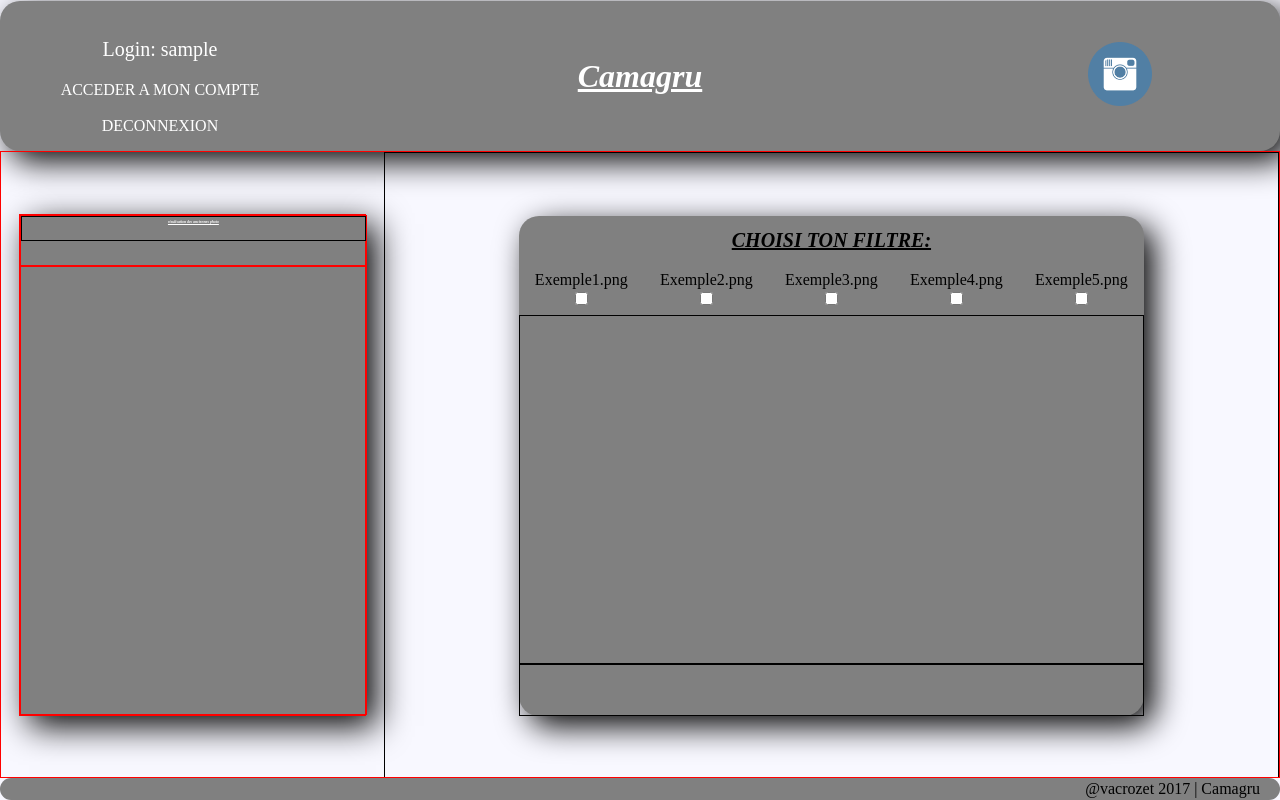
After one commit to vacrozet/Camagru, a PHP site: page /take_picture.php in a window 1280 px wide. The commit adds this page. Run offline with PHP 8.4, Linux system fonts and the light colour scheme; the visitor is signed in with stand-in values (Sample User, id 1).

Commit message:
--wip-- [skip ci]

```diff
--- a/index.css
+++ b/index.css
@@ -77,3 +77,74 @@
 	height: 100%;
 	display: flex;
 }
+.take_picture {
+	height: 80%;
+	width: 70%;
+	margin: auto;
+	display: flex;
+	flex-direction: column;
+	background-color: grey;
+	border-radius: 20px;
+	box-shadow: 10px 10px 2em black;
+	min-width: 500px;
+	min-height: 500px;
+}
+.parent {
+	display: flex;
+	flex-direction: row;
+}
+.parents {
+	display: flex;
+	min-width: 600px;
+}
+.choose {
+	height: 20%;
+	display: flex;
+	flex-direction: column;
+}
+.cadre {
+	border: solid 1px black;
+	height: 70%;
+}
+.enter {
+	border: solid 1px black;
+	height: 10%;
+}
+.direction {
+	display: flex;
+	flex-direction: row;
+}
+.take {
+	border: solid 1px black;
+	width: 70%;
+	height: 100%;
+}
+.visu {
+	height: 100%;
+	width: 30%;
+	min-height: 500px;
+	min-width: 200px;
+	display: flex;
+}
+.test {
+	margin: auto;
+	border: solid 1px red;
+	height: 80%;
+	width: 90%;
+	background: grey;
+	box-shadow: 10px 10px 2em black;
+	display: flex;
+	flex-direction: column;
+}
+.choose_filtre {
+	height: 10%;
+	width: 100%;
+	display: flex;
+	flex-direction: column;
+	border: solid 1px red;
+}
+.defile_photo {
+	border: solid 1px red;
+	height: 90%;
+	width: 100%;
+}
--- a/inscription.html
+++ b/inscription.html
@@ -27,7 +27,8 @@
 					<input style="text-align: center;" type="cp"       name="cp"        placeholder="cp"><br /><br />
 					<input style="text-align: center;" type="Ville"    name="Ville"     placeholder="Ville"><br /><br />
 					<input style="text-align: center;" type="Numero"   name="Numero"    placeholder="Numero"><br /><br />
-					<input type="checkbox" name="condition" Value="ok"> J'accepte les conditions generale d'utilisation<br />
+					<input style="text-align: center;" type="Mail"     name="Mail"      placeholder="Mail*"><br /><br />
+					<input type="checkbox" name="condition" Value="ok"> J'accepte les conditions generale d'utilisation*<br />
 					<input type="submit" name="inscription" value="Inscription">
 				</form><br />
 			</div>
--- /dev/null
+++ b/take_picture.php
@@ -0,0 +1,109 @@
+			<?php
+session_start();
+?>
+<!DOCTYPE html>
+<html>
+<head>
+	<title>Camagru</title>
+	<link rel="stylesheet" type="text/css" href="./index.css">
+</head>
+<body>
+	<header class="header">
+		<div class="inheaderborder">
+		<?php
+			if ($_SESSION['user_name'] == "")
+			{
+		?>
+			<div class="enfant sizeborderleft">
+				<form method="post" action="./connexion.php">
+					<input type="Login" name="Login" placeholder="Login"><br /><br />
+					<input type="Password" name="Passwd" placeholder="Password"><br /><br />
+					<input type="submit" name="Connexion" value="Connexion">
+				</form><br />
+				<a class="colorlink" href="./inscription.html">Creation de compte</a></div>
+			<?php
+			}
+			else
+			{
+			?>
+ 			<div class="enfant sizeborderleft">
+	 			<p class="colorlink" style="font-size: 20px;">Login: <?php echo $_SESSION['user_name'];?></p>
+	 			<a class="colorlink" href="./mon_compte.html">ACCEDER A MON COMPTE</a><br /><br />
+	 			<a class="colorlink" href="./logout.php">DECONNEXION</a>
+ 			</div>
+ 			<?php
+ 			}
+ 			?>
+ 		</div>
+		<div class="inheadercenter">
+			<div class="enfant"><U><I><h1>Camagru</h1></I></U></div>
+		</div>
+		<div class="inheaderborder">
+			<?php
+				if ($_SESSION['user_name'] != "")
+				{
+			?>
+			<div class="enfant">
+				<a href="./take_picture.php">
+					<img class="appareil" src="./img/instagram.png">
+				</a>
+			</div>
+			<?php
+				}
+				else
+				{
+			?>
+			<div class="enfant">
+				<a href="#">
+					<img class="appareil" src="./img/instagram.png">
+				</a>
+			</div>
+			<?php
+			}
+			?>
+
+
+		</div>
+	</header>
+	<div class="divcenter direction">
+		<div class="visu">
+			<div class="enfant test">
+				<div class="choose_filtre">
+					<div style="height: 50%; text-align: center; border: solid 1px black;">
+						<p style="color: white; font-size: 0.3vw;"><u><B><I>visulisation des anciennes photo</I></B></u></p>
+					</div>
+					<div style="height: 50%;">
+
+					</div>
+				</div>
+				<div class="defile_photo">
+
+				</div>
+			</div>
+		</div>
+		<div class="take parents">
+			<div class="take_picture">
+				<div class="choose">
+					<div style="height: 50%; text-align: center; display: flex;">
+						<p class="enfant" style="font-size: 20px;"><u><I><B>CHOISI TON FILTRE:</B></I></u></p>
+					</div>
+					<div style="height: 50%; display: flex; flex-direction: row; justify-content: space-between;">
+						<div style="width: 15%; margin: auto; text-align: center;">Exemple1.png<input type="checkbox" name="Exemple1 text-align: center;"> </div>
+						<div style="width: 15%; margin: auto; text-align: center;">Exemple2.png<input type="checkbox" name="Exemple1 text-align: center;"> </div>
+						<div style="width: 15%; margin: auto; text-align: center;">Exemple3.png<input type="checkbox" name="Exemple1 text-align: center;"> </div>
+						<div style="width: 15%; margin: auto; text-align: center;">Exemple4.png<input type="checkbox" name="Exemple1 text-align: center;"> </div>
+						<div style="width: 15%; margin: auto; text-align: center;">Exemple5.png<input type="checkbox" name="Exemple1 text-align: center;"> </div>
+					</div>
+				</div>
+				<div class="cadre"></div>
+				<div class="enter"></div>
+			</div>
+		</div>
+	</div>
+	<footer class="bdfooter">
+		<div class="auteur">
+		<div class="enfant">@vacrozet 2017 | Camagru</div>
+		</div>
+	</footer>
+</body>
+</html>
```
Also changed, not shown: index.php (+22 -2 lines), inscription.php (+14 -2 lines), install.php (added, +26 -0 lines), recup.php (added, +128 -0 lines), recup_passwd.html (added, +32 -0 lines).
